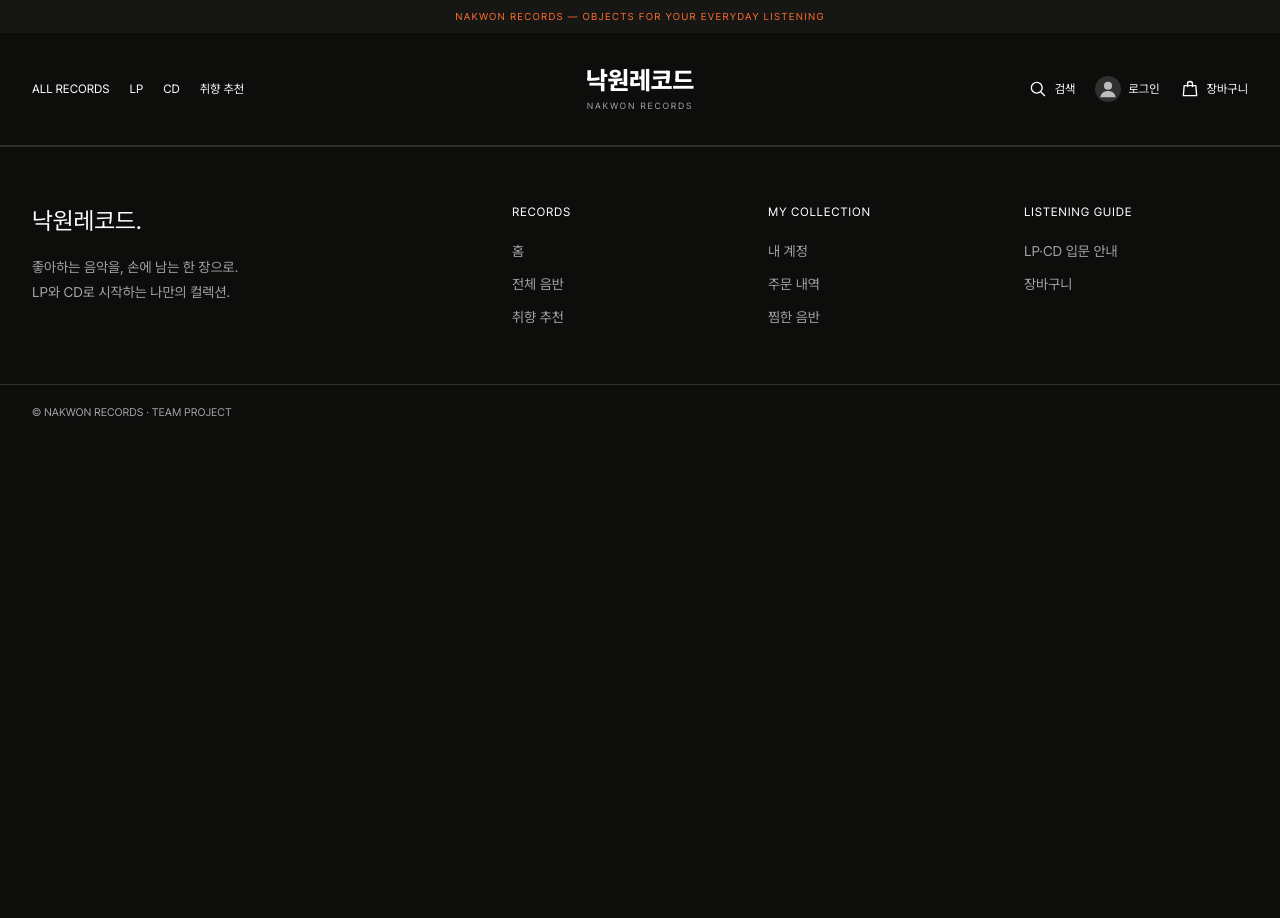
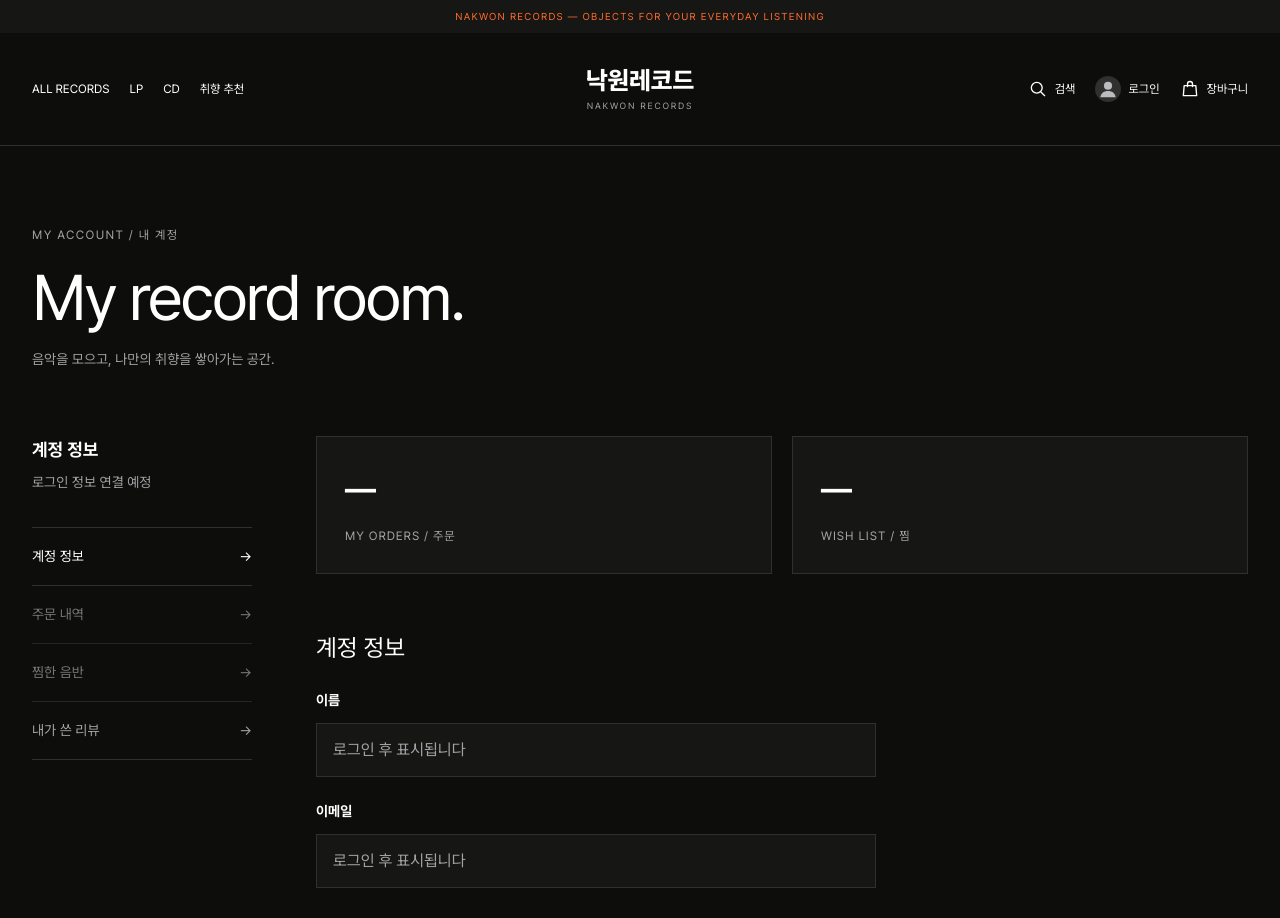
Before and after one commit to PerfumesYung/Record_Team_Project, a React (Vite) app in the folder frontend/: page /mypage in a window 1280 px wide. Shown: the top 918 px of the page. Before the commit the page ends 800 px from the top, so only its background shows below. Built offline with nearby package versions, Linux system fonts and the light colour scheme; a web font is replaced by a local one.

Commit message:
마이페이지 및 내 리뷰 화면 틀 추가

```diff
--- a/frontend/src/app/App.jsx
+++ b/frontend/src/app/App.jsx
@@ -9,6 +9,7 @@ import AdminLayout from '../features/admin/AdminLayout';
 import AdminHomePage from '../features/admin/AdminHomePage';
 import AdminOrdersPage from '../features/admin/AdminOrdersPage';
 import AdminReviewsPage from '../features/admin/AdminReviewsPage';
+import MyPage from '../features/mypage/MyPage';
 
 function HomePage() {
   return (
@@ -29,6 +30,8 @@ export default function App() {
         <Routes>
           {/* 기존 홈 화면 */}
           <Route path="/" element={<HomePage />} />
+          <Route path="/mypage" element={<MyPage />} />
+          <Route path="/mypage/reviews" element={<MyPage showReviews />} />
 
           {/* 관리자 공통 틀 */}
           <Route path="/admin" element={<AdminLayout />}>
--- /dev/null
+++ b/frontend/src/features/mypage/MyPage.css
@@ -0,0 +1,40 @@
+.my-page {
+  max-width: 1440px;
+  min-height: 65vh;
+  margin: 0 auto;
+  padding: 80px 32px;
+}
+
+.my-page__heading { margin-bottom: 64px; }
+.my-page__heading p { margin: 0 0 20px; color: var(--color-text-muted); font-size: 12px; letter-spacing: .12em; }
+.my-page__heading h1 { margin: 0 0 16px; font-family: var(--font-heading); font-size: clamp(36px, 5vw, 64px); letter-spacing: -.04em; line-height: 1.05; }
+.my-page__heading > span, .my-page__hint { color: var(--color-text-muted); font-size: 14px; line-height: 1.7; }
+.my-page__layout { display: grid; grid-template-columns: 220px minmax(0, 1fr); gap: 64px; }
+.my-page__user { margin: 0 0 8px; font-size: 18px; font-weight: 700; }
+.my-page__sidebar .my-page__hint { margin: 0; }
+.my-page__nav { display: grid; margin-top: 32px; border-top: 1px solid var(--color-border); }
+.my-page__nav button, .my-page__nav a { display: flex; justify-content: space-between; width: 100%; padding: 18px 0; border: 0; border-bottom: 1px solid var(--color-border); background: none; color: var(--color-text-muted); text-align: left; text-decoration: none; font-size: 14px; }
+.my-page__nav a.my-page__nav-current { color: var(--color-text); }
+.my-page__nav a:focus-visible { outline: 2px solid var(--color-accent); outline-offset: 4px; }
+.my-page__reviews-placeholder { margin-top: 32px; padding: 40px 28px; border: 1px solid var(--color-border); background: var(--color-surface); color: var(--color-text-muted); line-height: 1.7; }
+.my-page__reviews-placeholder p { margin: 0; }
+.my-page__stats { display: grid; grid-template-columns: repeat(2, minmax(0, 1fr)); gap: 20px; margin-bottom: 56px; }
+.my-page__stats button { display: flex; flex-direction: column; align-items: flex-start; gap: 14px; min-height: 130px; padding: 28px; border: 1px solid var(--color-border); background: var(--color-surface); text-align: left; }
+.my-page__stats strong { color: var(--color-text); font-family: var(--font-heading); font-size: 32px; }
+.my-page__stats span { color: var(--color-text-muted); font-size: 12px; letter-spacing: .08em; }
+.my-page__content h2 { margin: 0 0 12px; font-size: 24px; }
+.my-page__content > .my-page__hint { margin: 0 0 28px; }
+.my-page__form { display: grid; max-width: 560px; gap: 12px; }
+.my-page__form label { margin-top: 12px; font-size: 14px; font-weight: 700; }
+.my-page__form input { width: 100%; min-height: 52px; padding: 14px 16px; border: 1px solid var(--color-border); background: var(--color-surface); color: var(--color-text-muted); font: inherit; }
+.my-page__form input::placeholder { color: var(--color-text-muted); opacity: 1; }
+.my-page__form button { justify-self: start; margin-top: 20px; padding: 16px 24px; border: 1px solid var(--color-accent); background: var(--color-accent); color: #0d0d0c; font-weight: 700; }
+.my-page button:disabled { cursor: not-allowed; }
+.my-page__nav button:disabled { opacity: .7; }
+@media (max-width: 700px) {
+  .my-page { padding: 56px 20px; }
+  .my-page__heading { margin-bottom: 40px; }
+  .my-page__layout { grid-template-columns: 1fr; gap: 40px; }
+  .my-page__stats { gap: 12px; margin-bottom: 40px; }
+  .my-page__stats button { min-height: 110px; padding: 20px; }
+}
--- /dev/null
+++ b/frontend/src/features/mypage/MyPage.jsx
@@ -0,0 +1,53 @@
+import { Link } from 'react-router-dom';
+import './MyPage.css';
+
+export default function MyPage({ showReviews = false }) {
+  return (
+    <main className="my-page">
+      <header className="my-page__heading">
+        <p>MY ACCOUNT / 내 계정</p>
+        <h1>My record room.</h1>
+        <span>음악을 모으고, 나만의 취향을 쌓아가는 공간.</span>
+      </header>
+
+      <div className="my-page__layout">
+        <aside className="my-page__sidebar" aria-label="마이페이지 메뉴">
+          <p className="my-page__user">계정 정보</p>
+          <p className="my-page__hint">로그인 정보 연결 예정</p>
+          <nav className="my-page__nav" aria-label="내 계정 메뉴">
+            <Link to="/mypage" className={!showReviews ? 'my-page__nav-current' : undefined} aria-current={!showReviews ? 'page' : undefined}>계정 정보 <span aria-hidden="true">→</span></Link>
+            <button type="button" disabled>주문 내역 <span aria-hidden="true">→</span></button>
+            <button type="button" disabled>찜한 음반 <span aria-hidden="true">→</span></button>
+            <Link to="/mypage/reviews" className={showReviews ? 'my-page__nav-current' : undefined} aria-current={showReviews ? 'page' : undefined}>내가 쓴 리뷰 <span aria-hidden="true">→</span></Link>
+          </nav>
+        </aside>
+
+        {showReviews ? (
+          <section className="my-page__content" aria-labelledby="my-reviews-title">
+            <h2 id="my-reviews-title">내가 쓴 리뷰</h2>
+            <p className="my-page__hint">작성한 리뷰를 한곳에서 확인할 수 있어요.</p>
+            <div className="my-page__reviews-placeholder">
+              <p>리뷰 목록은 로그인 및 리뷰 기능을 연결한 후 확인할 수 있어요.</p>
+            </div>
+          </section>
+        ) : (
+        <section className="my-page__content" aria-labelledby="account-title">
+          <div className="my-page__stats" aria-label="내 활동">
+            <button type="button" disabled><strong>—</strong><span>MY ORDERS / 주문</span></button>
+            <button type="button" disabled><strong>—</strong><span>WISH LIST / 찜</span></button>
+          </div>
+
+          <h2 id="account-title">계정 정보</h2>
+          <form className="my-page__form" onSubmit={(event) => event.preventDefault()}>
+            <label htmlFor="account-name">이름</label>
+            <input id="account-name" type="text" placeholder="로그인 후 표시됩니다" disabled />
+            <label htmlFor="account-email">이메일</label>
+            <input id="account-email" type="email" placeholder="로그인 후 표시됩니다" disabled />
+            <button type="submit" disabled>변경사항 저장 <span aria-hidden="true">→</span></button>
+          </form>
+        </section>
+        )}
+      </div>
+    </main>
+  );
+}
```
Also changed, not shown: 1 other file (tests, documents, lock files or other folders).
